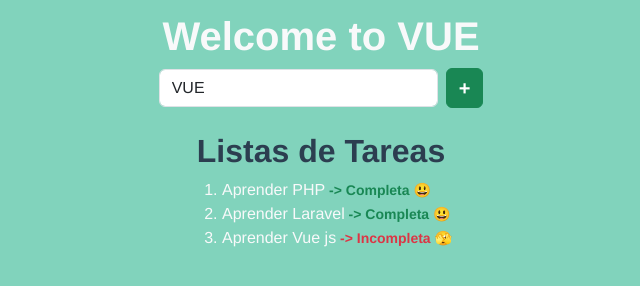
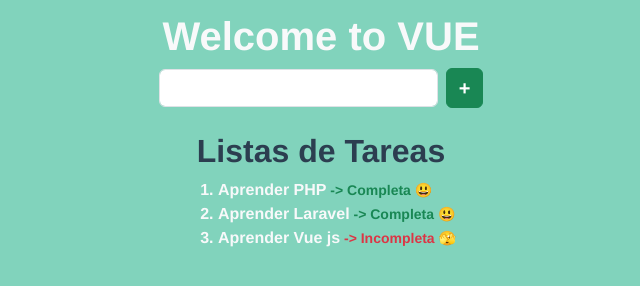
Before and after one commit to RDPA-GitHub/Practicando_Vue, a Vue app: page / in a window 1280 px wide. Shown: the part 208-494 px from the top of the page, without its empty margins (319-959 px from the left). Built offline with nearby package versions, Linux system fonts and the light colour scheme.

Commit message:
APRENDIBLE, Titulo: Eventos Métodos, P3: Creacion de funcion methods 'Haciendo una funcion para crear una tarea desde un boton', Fecha: 20/01/2024

```diff
--- a/src/components/HelloWorld.vue
+++ b/src/components/HelloWorld.vue
@@ -14,8 +14,8 @@
 
           <div  class=" mb-4 d-flex justify-content-center align-items-center " >
 
-            <input type="text" class="form-control w-25 me-2" v-model="texto">
-            <button class="btn btn-success fw-bold fs-5 py-1" @click = "reverse">+</button>
+            <input type="text" class="form-control w-25 me-2" v-model="newTasks">
+            <button @click="addTask" class="btn btn-success fw-bold fs-5 py-1">+</button>
           </div>
 
 
@@ -23,9 +23,9 @@
             Listas de Tareas
           </h2>
 
-          <div class="d-flex justify-content-center ">
-            <ol class="text-light ">
-              <li v-for="({ title, completed }, i) in tareas" :key="i">
+          <div class="d-flex justify-content-center">
+            <ol class="text-light">
+              <li class="fw-bold" v-for="({ title, completed }, i) in tasks" :key="i">
                 <span v-text="title"></span>
                 <small v-if="completed" class="text-success fw-bold"> -> Completa 😃</small>
                 <small v-else class="text-danger fw-bold"> -> Incompleta 🫣</small>
@@ -51,8 +51,9 @@
   name: 'HelloWorld',
   data() {
     return {
+      newTasks : "",
       texto: "VUE",
-      tareas: [
+      tasks: [
 
         {
           title: "Aprender PHP",
@@ -69,11 +70,16 @@
       ]
     }
   },
-  methods: {
-    reverse : function( ) {
-      this.texto = this.texto.split('').reverse().join('')
-    }
+  methods:{
+    addTask: function () {
+    this.tasks.push({
+      title: this.newTasks,
+      completed: false
+    })
+    this.newTasks = "";
   }
+  }
+
 }
 </script>
 
```
